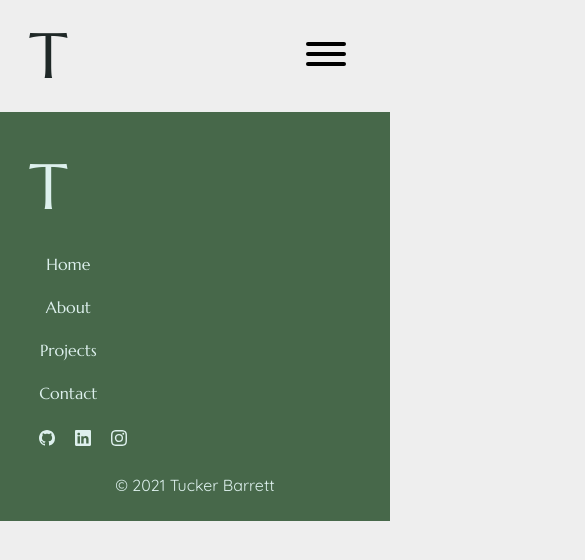
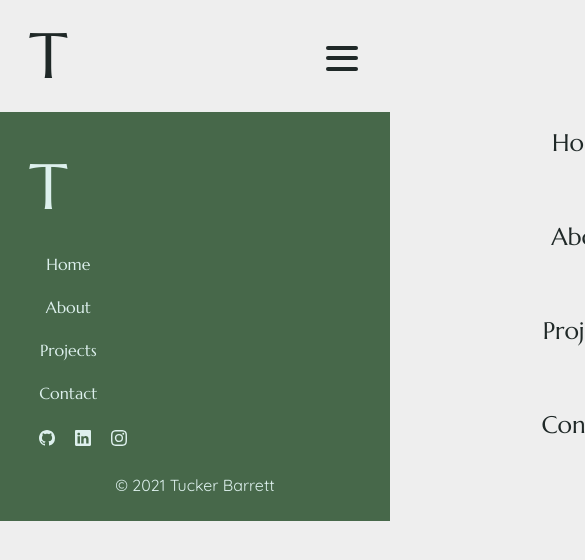
Before and after one commit to GrinninBarrett/react-portfolio-page, a React (Create React App) app: page /react-portfolio-page/contact in a window 390 px wide. Shown: the top 560 px of the page, 585 px wide, since content can reach past the window. Built offline with nearby package versions, Linux system fonts and the light colour scheme.

Commit message:
Adds mobile hamburger icon and menu using styled components

```diff
--- a/package.json
+++ b/package.json
@@ -12,6 +12,7 @@
     "react-router-hash-link": "^2.4.3",
     "react-scripts": "4.0.3",
     "react-toastify": "^8.0.3",
+    "styled-components": "^5.3.3",
     "web-vitals": "^1.1.2"
   },
   "scripts": {
--- a/src/App.js
+++ b/src/App.js
@@ -1,4 +1,4 @@
-import React from "react";
+import React, { useState } from "react";
 import { BrowserRouter as Router, Route } from "react-router-dom";
 
 import Home from "./pages/Home";
@@ -9,10 +9,15 @@ import Contact from "./pages/Contact";
 import Header from "./components/Header";
 import Footer from "./components/Footer";
 
+import Burger from "./components/Burger";
+import MobileNav from "./components/MobileNav"
+
 import { allProjects, featuredProjects } from "./projectList";
 import ScrollToTop from "./utils/ScrollToTop";
 
 function App() {
+  const [open, setOpen] = useState(true);
+
   return (
     <Router>
       <Header />
@@ -38,6 +43,10 @@ function App() {
       </Route>
 
       <Footer />
+      <div>
+          <Burger open={open} setOpen={setOpen} />
+          <MobileNav open={open} setOpen={setOpen} />
+      </div>
     </Router>
   );
 }
--- /dev/null
+++ b/src/components/Burger.js
@@ -0,0 +1,20 @@
+import React from 'react';
+import { StyledBurger } from './Burger.styled';
+import { bool, func } from 'prop-types';
+
+const Burger = ({ open, setOpen }) => {
+  return (
+    <StyledBurger open={open} onClick={() => setOpen(!open)}>
+      <div />
+      <div />
+      <div />
+    </StyledBurger>
+  )
+};
+
+Burger.propTypes = {
+  open: bool.isRequired,
+  setOpen: func.isRequired,
+};
+
+export default Burger;
--- /dev/null
+++ b/src/components/Burger.styled.js
@@ -0,0 +1,48 @@
+import styled from 'styled-components';
+
+export const StyledBurger = styled.button`
+  position: absolute;
+  top: 5%;
+  right: 2rem;
+  display: none;
+  flex-direction: column;
+  justify-content: space-around;
+  width: 2rem;
+  height: 2rem;
+  background: transparent;
+  border: none;
+  cursor: pointer;
+  padding: 0;
+  z-index: 10;
+
+  &:focus {
+    outline: none;
+  }
+
+  @media (max-width: 768px) {
+    display: flex;
+  }
+
+  div {
+    width: 2rem;
+    height: 0.25rem;
+    background: #1f2827;
+    border-radius: 10px;
+    transition: all 0.3s linear;
+    position: relative;
+    transform-origin: 1px;
+
+    :first-child {
+      transform: ${({ open }) => open ? 'rotate(0)' : 'rotate(45deg)'};
+    }
+
+    :nth-child(2) {
+      opacity: ${({ open }) => open ? '1' : '0'};
+      transform: ${({ open }) => open ? 'translateX(0)' : 'translateX(20px)'};
+    }
+
+    :nth-child(3) {
+      transform: ${({ open }) => open ? 'rotate(0)' : 'rotate(-45deg)'};
+    }
+  }
+`;
--- a/src/components/Header.js
+++ b/src/components/Header.js
@@ -2,6 +2,27 @@ import React from "react";
 import { Link, NavLink } from "react-router-dom";
 
 const Header = () => {
+  // const hamburgerToggle = (event) => {
+  //   event.preventDefault();
+
+  //   const hamburgerIcon = document.querySelector('#hamburger-icon');
+  //   const navLinksEl = document.querySelector('#nav-links');
+
+  //   let menuOpen = false;
+  //   hamburgerIcon.classList.toggle("is-active");
+  //   if (!menuOpen) {
+  //       navLinksEl.style.display = "block";
+  //       navLinksEl.style.right = "0";
+  //       hamburgerIcon.setAttribute("aria-expanded", "true");
+  //       menuOpen = true;
+  //   } else {
+  //       navLinksEl.style.display = "none";
+  //       navLinksEl.style.right = "-1000";
+  //       hamburgerIcon.setAttribute("aria-expanded", "false");
+  //       menuOpen = false;
+  //   }
+  // }
+
   return (
     <header>
       <div className="container">
@@ -9,18 +30,6 @@ const Header = () => {
           <Link id="header-logo" className="logo base-text" to="/">
             T
           </Link>
-          <button
-            id="hamburger-icon"
-            className="hamburger hamburger--collapse"
-            type="button"
-            aria-label="Menu"
-            aria-controls="navigation"
-            aria-expanded="false"
-          >
-            <span className="hamburger-box">
-              <span className="hamburger-inner"></span>
-            </span>
-          </button>
           <div id="nav-links">
             <ul id="nav-menu" className="flex-item nav-list">
               <NavLink
@@ -55,7 +64,6 @@ const Header = () => {
               </NavLink>
               <NavLink
                 className="main-nav-item nav-item link green-link base-text"
-                // TODO: update this link with new contact page
                 exact to="/contact"
                 activeStyle={{
                   backgroundColor: "#47684a",
--- /dev/null
+++ b/src/components/MobileNav.js
@@ -0,0 +1,21 @@
+import React from "react";
+import { StyledMobileNav } from "./MobileNav.styled";
+import { bool } from 'prop-types';
+import { NavLink } from "react-router-dom";
+
+const MobileNav = ({ open, setOpen }) => {
+  return (
+    <StyledMobileNav open={open}>
+      <NavLink exact to="/" onClick={() => setOpen(!open)}>Home</NavLink>
+      <NavLink exact to="/about" onClick={() => setOpen(!open)}>About</NavLink>
+      <NavLink exact to="/projects" onClick={() => setOpen(!open)}>Projects</NavLink>
+      <NavLink exact to="/contact" onClick={() => setOpen(!open)}>Contact</NavLink>
+    </StyledMobileNav>
+  );
+};
+
+MobileNav.propTypes = {
+  open: bool.isRequired,
+}
+
+export default MobileNav;
--- /dev/null
+++ b/src/components/MobileNav.styled.js
@@ -0,0 +1,38 @@
+import styled from 'styled-components';
+
+export const StyledMobileNav = styled.nav`
+  display: none;
+  flex-direction: column;
+  justify-content: flex-start;
+  margin-top: 6em;
+  background: rgb(238, 238, 238);
+  height: 100vh;
+  width: 100%;
+  text-align: left;
+  position: absolute;
+  top: 0;
+  right: 0;
+  transition: transform 0.3s ease-in-out;
+  transform: ${({ open }) => open ? 'translateX(100%)' : 'translateX(0)'};
+
+  @media (max-width: 768px) {
+    display: flex;
+  }
+
+  a {
+    font-size: 1rem;
+    padding: 2rem 0;
+    color: #1f2827;
+    text-decoration: none;
+    transition: color 0.3s linear;
+
+    @media (max-width: 768px) {
+      font-size: 1.5rem;
+      text-align: center;
+    }
+
+    &:hover {
+      color: #47684a;
+    }
+  }
+`;
--- a/src/pages/Contact.js
+++ b/src/pages/Contact.js
@@ -9,7 +9,7 @@ const Contact = () => {
   const [name, setName] = useState("");
   const [email, setEmail] = useState("");
   const [message, setMessage] = useState("");
-  const [submitClicked, setSubmitClicked] = useState("");
+  const [submitClicked, setSubmitClicked] = useState(false);
 
   const handleInputChange = (event) => {
     const { target } = event;
```
Also changed, not shown: 1 other file (tests, documents, lock files or other folders).
